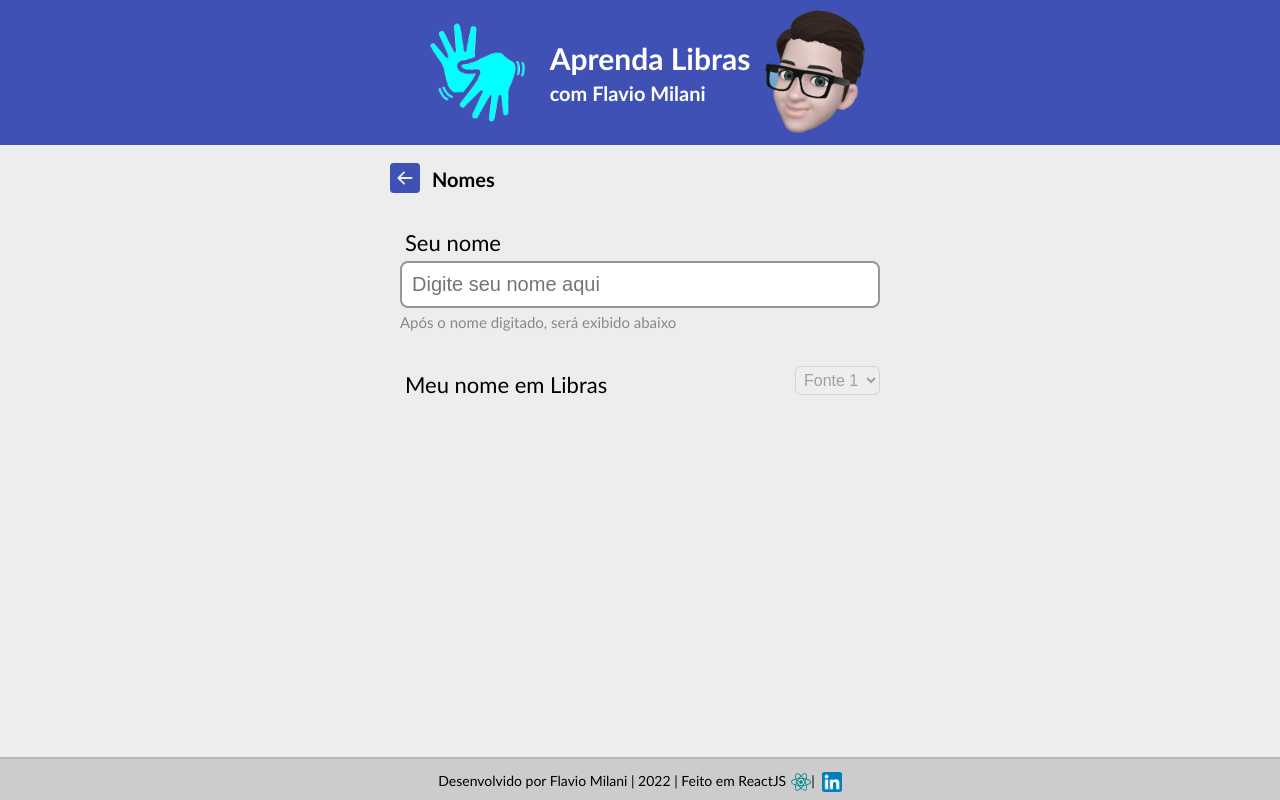
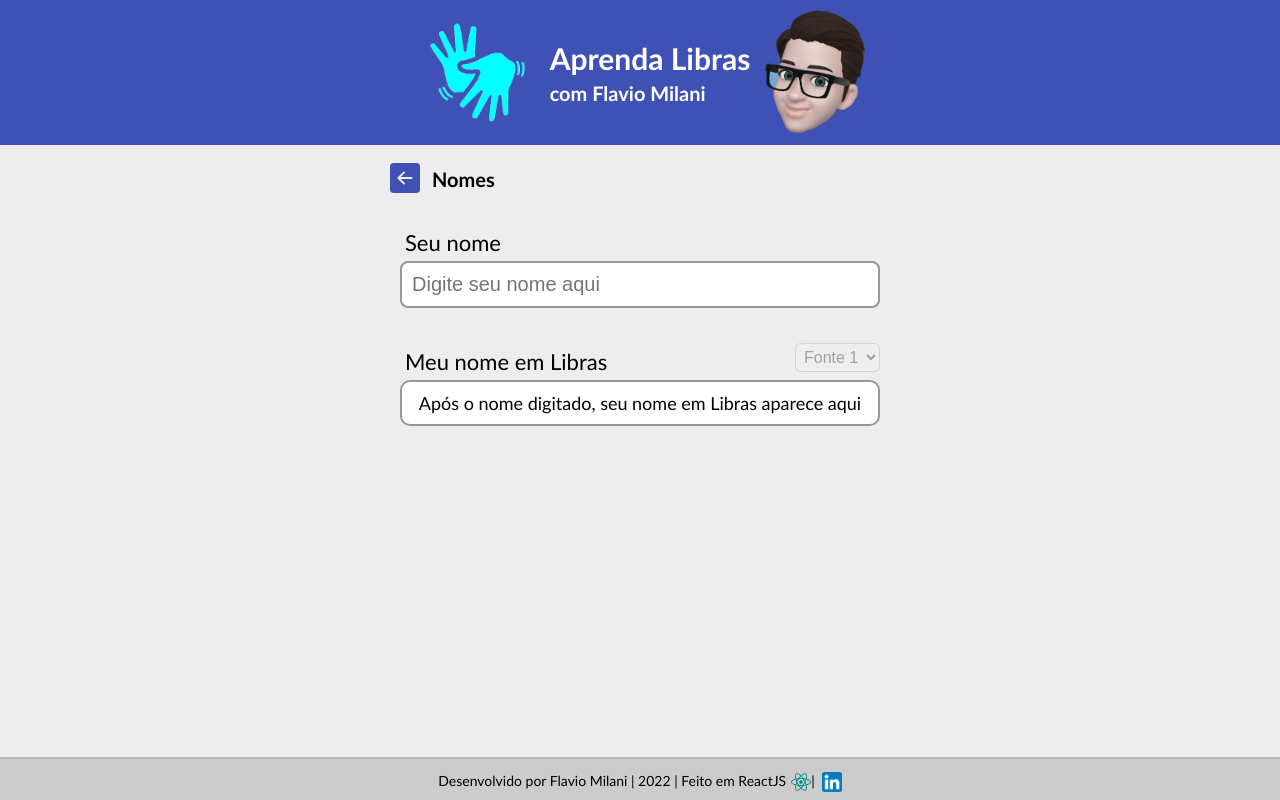
Before and after one commit to Flamilani/aprenda-libras, a React (Create React App) app: page /nomes in a window 1280 px wide. Built offline with nearby package versions, Linux system fonts and the light colour scheme.

Commit message:
Ajustes no app alfabeto

```diff
--- a/src/pages/AlphabetApp/index.js
+++ b/src/pages/AlphabetApp/index.js
@@ -3,25 +3,25 @@ import { Breadcrumb } from '../../components/Breadcrumb';
 import { Alphabet } from "./alphabet.constant";
 import LetterProps from "./Letter";
 
-const AlphabetApp = () => {
+class AlphabetApp extends React.Component {
 
-  const state = {
+  state = {
     name: Alphabet.letter,
     showOption: "a"
   }
 
-  const handleOptionChange = (e) => {
+  handleOptionChange = (e) => {
     this.setState({
       showOption: e.target.value
     })
     console.log(e.target.value)
   }
-
+  render(){
     return (
       <>
         <Breadcrumb title="Alfabeto Manual" styles="sectionTop"></Breadcrumb>
         <div className="formGroup">
-          <select className="formControl" onChange={handleOptionChange}>
+          <select className="formControl" onChange={this.handleOptionChange}>
             <option value="a">
               Fonte 1
             </option>
@@ -38,22 +38,22 @@ const AlphabetApp = () => {
           <label>em Libras</label>
 
           {
-            state.showOption === "a" &&
+            this.state.showOption === "a" &&
             <p className="result fontLibrasA">
               <LetterProps />
             </p>
           }
           {
-            state.showOption === "b" &&
-            <p className="result fontLibrasB">{state.name}</p>
+            this.state.showOption === "b" &&
+            <p className="result fontLibrasB">{this.state.name}</p>
           }
           {
-            state.showOption === "c" &&
-            <p className="result fontLibrasC">{state.name}</p>
+            this.state.showOption === "c" &&
+            <p className="result fontLibrasC">{this.state.name}</p>
           }
           {
-            state.showOption === "d" &&
-            <p className="result fontLibrasD">{state.name}</p>
+            this.state.showOption === "d" &&
+            <p className="result fontLibrasD">{this.state.name}</p>
           }
 
         </div>
@@ -61,4 +61,6 @@ const AlphabetApp = () => {
     );
   }
 
+  }
+
 export default AlphabetApp;
--- a/src/pages/NamesApp/index.js
+++ b/src/pages/NamesApp/index.js
@@ -38,7 +38,7 @@ class NamesApp extends React.Component {
                             onChange={this.handleChange}
                             autoComplete="off"
                         />
-                       <span className="subtitle">Após o nome digitado, será exibido abaixo</span>
+
                     </div>
 
                     <div className="formGroup">
@@ -58,8 +58,17 @@ class NamesApp extends React.Component {
                         </select>
                         <label>Meu nome em Libras</label>
                         {
+                            !this.state.name && this.state.showOption === "a" &&
+                            <p className="result inicial">
+                             Após o nome digitado, seu nome em Libras aparece aqui
+                            </p>
+                        }
+                        {
                             this.state.name && this.state.showOption === "a" &&
-                            <p className="result fontLibrasA">{removeAcento(this.state.name)}</p>
+                            <p className="result fontLibrasA">
+                                {removeAcento(this.state.name)}
+
+                            </p>
                         }
                         {
                             this.state.name && this.state.showOption === "b" &&
--- a/src/pages/NamesApp/style.css
+++ b/src/pages/NamesApp/style.css
@@ -28,6 +28,11 @@
     text-transform: uppercase;
  }
 
+ .result.inicial {
+    font-size: 18px;
+    padding-top: 10px;
+ }
+
 .btnDownload {
     border: none;
     background-color: #3f51b5;
```
